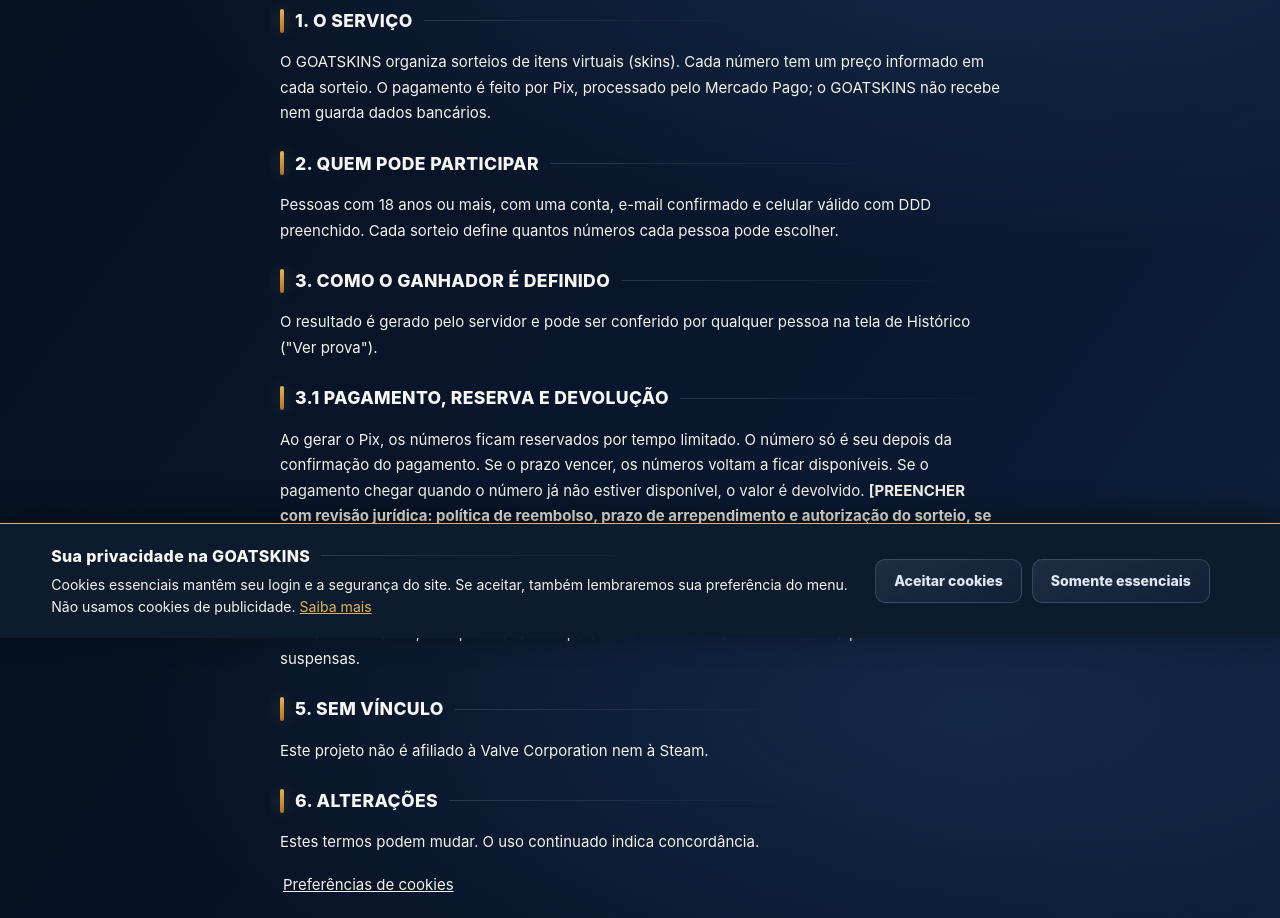
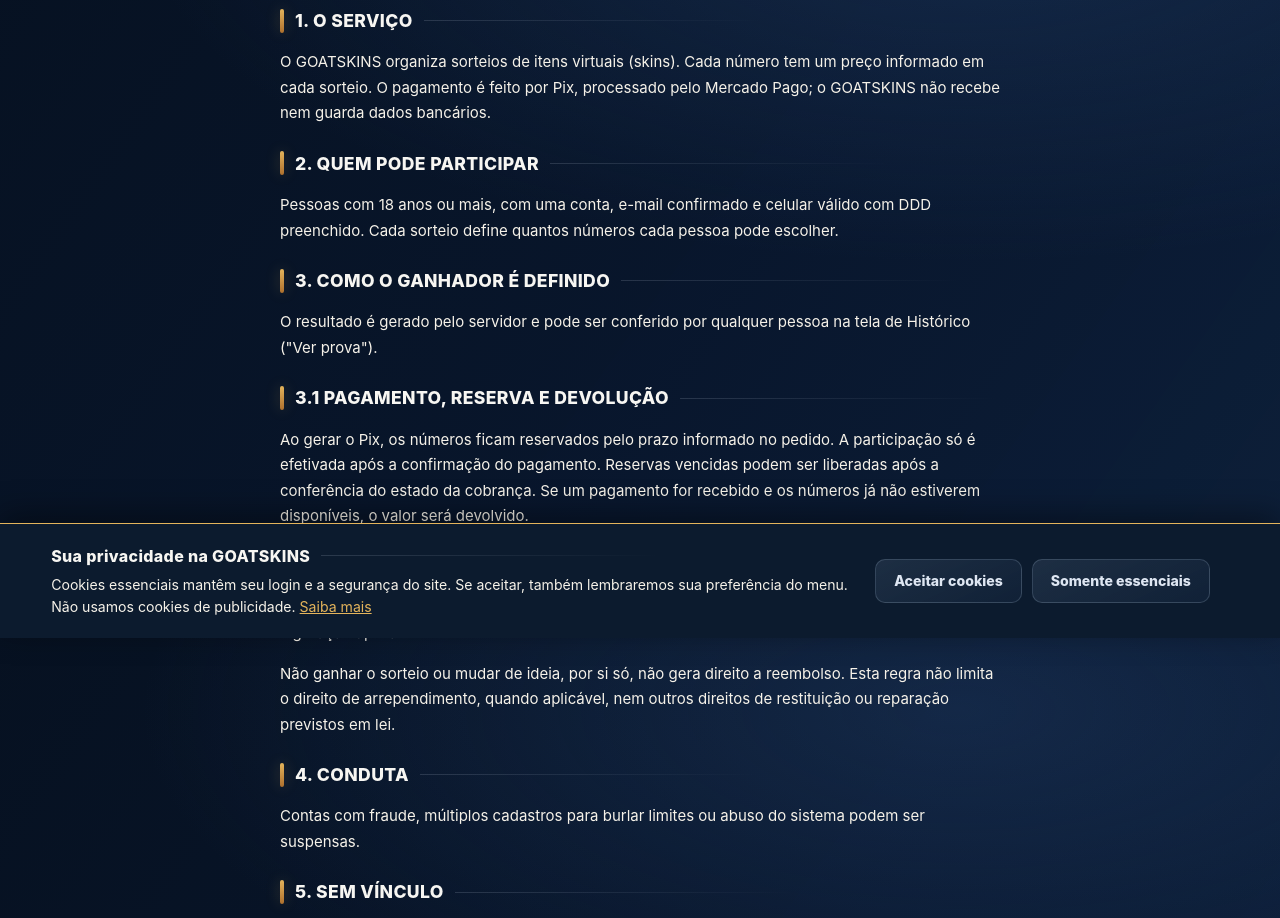
Before and after one commit to gabrielbelchiorr/Goatskins, a website: page public/termos.html in a window 1280 px wide. Shown: the part 162-1080 px from the top of the page. Drawn offline with Linux system fonts and the light colour scheme.

Commit message:
Define reembolsos por cobrancas indevidas e falhas de fornecimento

```diff
--- a/public/termos.html
+++ b/public/termos.html
@@ -3,6 +3,10 @@
 <h2>1. O serviço</h2><p>O GOATSKINS organiza sorteios de itens virtuais (skins). Cada número tem um preço informado em cada sorteio. O pagamento é feito por Pix, processado pelo Mercado Pago; o GOATSKINS não recebe nem guarda dados bancários.</p>
 <h2>2. Quem pode participar</h2><p>Pessoas com 18 anos ou mais, com uma conta, e-mail confirmado e celular válido com DDD preenchido. Cada sorteio define quantos números cada pessoa pode escolher.</p>
 <h2>3. Como o ganhador é definido</h2><p>O resultado é gerado pelo servidor e pode ser conferido por qualquer pessoa na tela de Histórico ("Ver prova").</p>
-<h2>3.1 Pagamento, reserva e devolução</h2><p>Ao gerar o Pix, os números ficam reservados por tempo limitado. O número só é seu depois da confirmação do pagamento. Se o prazo vencer, os números voltam a ficar disponíveis. Se o pagamento chegar quando o número já não estiver disponível, o valor é devolvido. <b>[PREENCHER com revisão jurídica: política de reembolso, prazo de arrependimento e autorização do sorteio, se aplicável.]</b></p><h2>4. Conduta</h2><p>Contas com fraude, múltiplos cadastros para burlar limites ou abuso do sistema podem ser suspensas.</p>
+<h2>3.1 Pagamento, reserva e devolução</h2>
+<p>Ao gerar o Pix, os números ficam reservados pelo prazo informado no pedido. A participação só é efetivada após a confirmação do pagamento. Reservas vencidas podem ser liberadas após a conferência do estado da cobrança. Se um pagamento for recebido e os números já não estiverem disponíveis, o valor será devolvido.</p>
+<p>Os reembolsos são previstos para situações como cobrança indevida ou duplicada, cobrança de valor incorreto, pagamento confirmado sem a correspondente participação, cancelamento do sorteio ou falha que impeça o fornecimento da participação ou do prêmio devido. A restituição observará a legislação aplicável.</p>
+<p>Não ganhar o sorteio ou mudar de ideia, por si só, não gera direito a reembolso. Esta regra não limita o direito de arrependimento, quando aplicável, nem outros direitos de restituição ou reparação previstos em lei.</p>
+<h2>4. Conduta</h2><p>Contas com fraude, múltiplos cadastros para burlar limites ou abuso do sistema podem ser suspensas.</p>
 <h2>5. Sem vínculo</h2><p>Este projeto não é afiliado à Valve Corporation nem à Steam.</p>
 <h2>6. Alterações</h2><p>Estes termos podem mudar. O uso continuado indica concordância.</p><button type="button" class="cookie-settings" data-cookie-settings>Preferências de cookies</button></main><script src="cookie-consent.js?v=1"></script></body></html>
```
